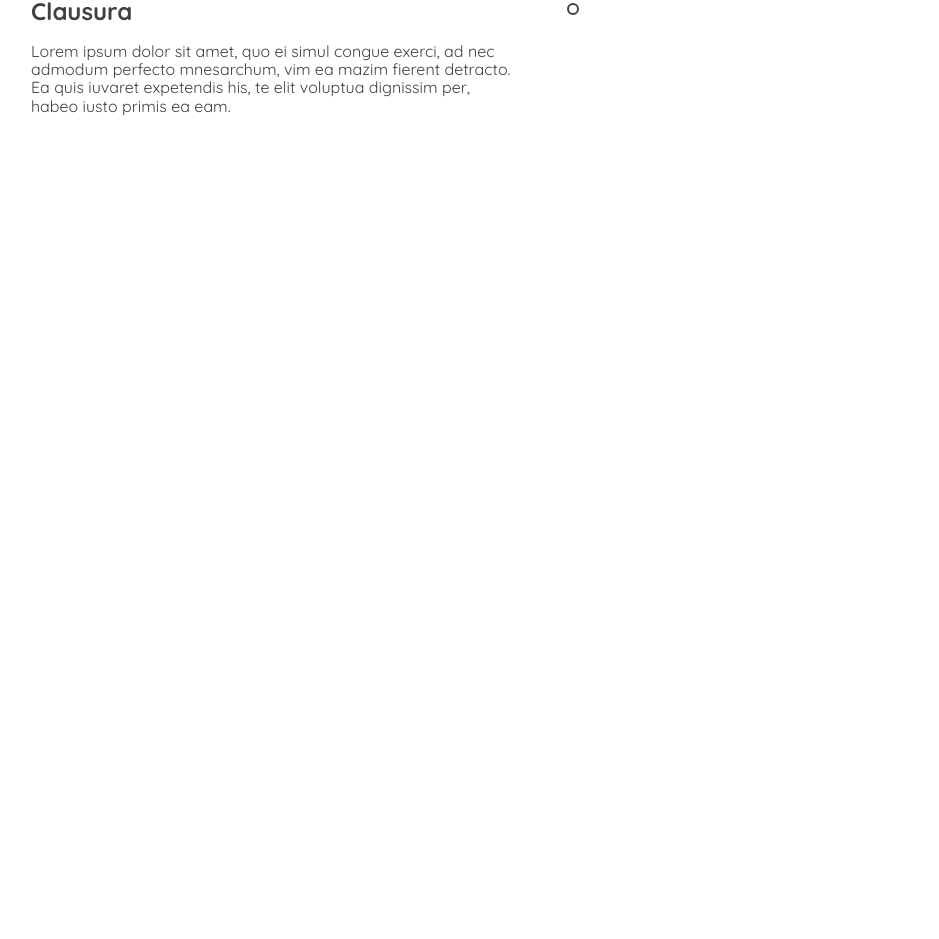
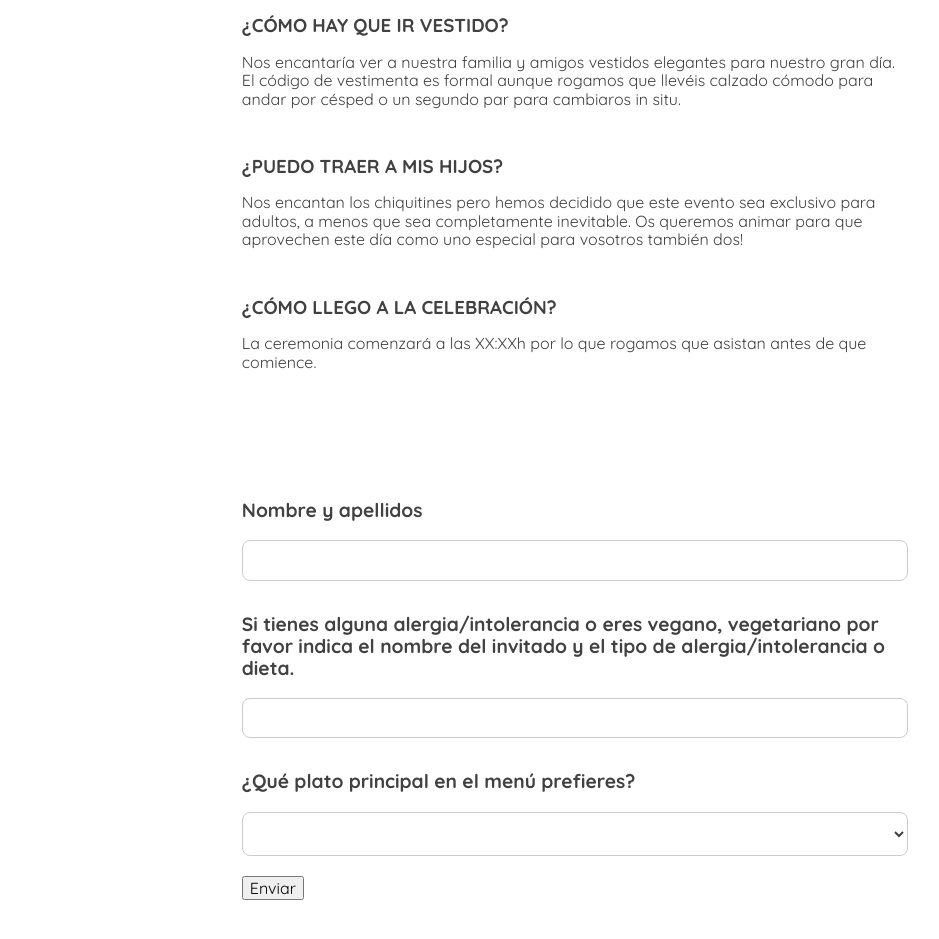
Before and after one commit to danigonlinea/wedding.github.io, a Vue app: page / in a window 1280 px wide. Shown: the part 2461-3400 px from the top of the page, without its empty margins (65-1004 px from the left). Before the commit the page ends 2634 px from the top, so only its background shows below. Built offline with nearby package versions, Linux system fonts and the light colour scheme.

Commit message:
adding question and answers and starting form section

```diff
--- /dev/null
+++ b/src/components/invitation/weddingForm.vue
@@ -0,0 +1,60 @@
+<template>
+  <div class="wedding-form-container">
+    <form @submit.prevent="submitForm">
+      <div class="wedding-form-group">
+        <WeddingInput v-model="formData.fullName" label="Nombre y apellidos " />
+      </div>
+      <div class="wedding-form-group">
+        <WeddingInput
+          v-model="formData.alergicField"
+          label="Si tienes alguna alergia/intolerancia o eres vegano, vegetariano por favor indica el nombre del invitado y el tipo de alergia/intolerancia o dieta."
+        />
+      </div>
+
+      <div class="wedding-form-group">
+        <WeddingSelect
+          v-model="formData.mainPlateField"
+          :options="mainPlatesOptions"
+          label="¿Qué plato principal en el menú prefieres?"
+        />
+      </div>
+
+      <button type="submit">Enviar</button>
+    </form>
+  </div>
+</template>
+
+<script setup>
+import { ref } from 'vue'
+import WeddingInput from '../ui/weddingInput.vue'
+import WeddingSelect from '../ui/weddingSelect.vue'
+
+const formData = ref({
+  fullName: '',
+  alergicField: '',
+  mainPlateField: '',
+})
+
+const mainPlatesOptions = [
+  { label: 'Carne', value: 'carne' },
+  { label: 'Pescado', value: 'pescado' },
+]
+
+const submitForm = () => {
+  // Handle form submission logic here (e.g., send data to server)
+  console.log('Form submitted with data:', formData.value)
+}
+</script>
+
+<style lang="scss">
+.wedding-form-container {
+  display: flex;
+  align-items: center;
+  flex-direction: column;
+  padding: 4em 0;
+
+  form {
+    max-width: min(100%, 70ch);
+  }
+}
+</style>
--- /dev/null
+++ b/src/components/invitation/weddingInfo.vue
@@ -0,0 +1,66 @@
+<template>
+  <div class="wedding-qa-list-container">
+    <div class="wedding-qa">
+      <h3 class="wedding-q">¿Cómo hay que ir vestido?</h3>
+      <p class="wedding-a">
+        Nos encantaría ver a nuestra familia y amigos vestidos elegantes para
+        nuestro gran día. El código de vestimenta es formal aunque rogamos que
+        llevéis calzado cómodo para andar por césped o un segundo par para
+        cambiaros in situ.
+      </p>
+    </div>
+    <div class="wedding-qa">
+      <h3 class="wedding-q">¿Puedo traer a mis hijos?</h3>
+      <p class="wedding-a">
+        Nos encantan los chiquitines pero hemos decidido que este evento sea
+        exclusivo para adultos, a menos que sea completamente inevitable. Os
+        queremos animar para que aprovechen este día como uno especial para
+        vosotros también dos!
+      </p>
+    </div>
+    <div class="wedding-qa">
+      <h3 class="wedding-q">¿Cómo llego a la celebración?</h3>
+      <p class="wedding-a">
+        La ceremonia comenzará a las XX:XXh por lo que rogamos que asistan antes
+        de que comience.
+      </p>
+    </div>
+  </div>
+</template>
+
+<script setup></script>
+
+<style lang="scss">
+.wedding-qa-list-container {
+  display: flex;
+  gap: 3em;
+  align-items: center;
+  flex-direction: column;
+  padding: 4em 0;
+
+  .wedding-qa {
+    display: flex;
+    max-width: min(100%, 70ch);
+    gap: 1em;
+    flex-direction: column;
+    .wedding-q {
+      font-weight: bold;
+      text-transform: uppercase;
+    }
+  }
+}
+
+/* Tablet and smaller screens */
+@media screen and (max-width: 768px) {
+  .wedding-qa-list-container {
+    padding: 4em 3em;
+  }
+}
+
+/* Mobile screens */
+@media screen and (max-width: 480px) {
+  .wedding-qa-list-container {
+    padding: 4em 2em;
+  }
+}
+</style>
--- a/src/components/invitation/weddingMain.vue
+++ b/src/components/invitation/weddingMain.vue
@@ -32,12 +32,16 @@
 
   <WeddingPlace></WeddingPlace>
   <WeddingSchedule></WeddingSchedule>
+  <WeddingInfo></WeddingInfo>
+  <WeddingForm></WeddingForm>
 </template>
 
 <script setup>
 import { ref } from 'vue'
 import WeddingSchedule from './weddingSchedule.vue'
 import WeddingPlace from './weddingPlace.vue'
+import WeddingInfo from './weddingInfo.vue'
+import WeddingForm from './weddingForm.vue'
 const daysLeftToWedding = ref(daysUntil('2024-10-12'))
 
 function daysUntil(targetDate) {
--- a/src/components/invitation/weddingSchedule.vue
+++ b/src/components/invitation/weddingSchedule.vue
@@ -63,7 +63,7 @@
           </p>
         </div>
       </div>
-      <div class="container right">
+      <!-- <div class="container right">
         <div class="content">
           <h2>Recena</h2>
           <p>
@@ -73,15 +73,13 @@
             primis ea eam.
           </p>
         </div>
-      </div>
-      <div class="container left">
+      </div> -->
+      <div class="container right">
         <div class="content">
           <h2>Clausura</h2>
           <p>
             Lorem ipsum dolor sit amet, quo ei simul congue exerci, ad nec
-            admodum perfecto mnesarchum, vim ea mazim fierent detracto. Ea quis
-            iuvaret expetendis his, te elit voluptua dignissim per, habeo iusto
-            primis ea eam.
+            admodum perfecto mnesarchum, vim ea mazim fierent detracto.
           </p>
         </div>
       </div>
@@ -105,8 +103,8 @@ const timelineHeight = ref(0)
 watch(
   () => y.value,
   (newValue, oldValue) => {
-    if (newValue > 800 && newValue < 4200) {
-      timelineHeight.value = `${newValue - 800}px`
+    if (newValue > 900 && newValue < 2100) {
+      timelineHeight.value = `${newValue - 900}px`
       console.log(timelineHeight.value)
     }
   },
--- /dev/null
+++ b/src/components/ui/weddingInput.vue
@@ -0,0 +1,50 @@
+<template>
+  <div class="wedding-input">
+    <label :for="inputId">{{ label }}</label>
+    <input
+      :id="inputId"
+      v-model="inputValue"
+      :placeholder="placeholder"
+      :type="type"
+      class="wedding-input-field"
+    />
+  </div>
+</template>
+
+<script setup>
+import { ref, watch } from 'vue'
+
+const props = defineProps(['label', 'value', 'placeholder', 'type'])
+
+const inputId = `custom-input-${Math.floor(Math.random() * 1000000)}`
+const inputValue = ref(props.value)
+
+watch(inputValue, (newValue) => {
+  // Emit the input value when it changes
+  emit('update:value', newValue)
+})
+</script>
+
+<style scoped>
+.wedding-input {
+  display: flex;
+  flex-direction: column;
+  margin-bottom: 2em;
+}
+
+label {
+  margin-bottom: 1em;
+  font-size: 1.2em;
+  font-weight: bold;
+}
+
+.wedding-input-field {
+  padding: 10px;
+  border: 1px solid #ccc;
+  border-radius: 8px;
+  font-size: 1em;
+  outline: none;
+  background-color: white;
+  color: var(--text-color-primary);
+}
+</style>
--- /dev/null
+++ b/src/components/ui/weddingSelect.vue
@@ -0,0 +1,55 @@
+<template>
+  <div class="wedding-select-input">
+    <label :for="selectInputId">{{ label }}</label>
+    <select :id="selectInputId" v-model="selectedOption" class="styled-select">
+      <option
+        v-for="(option, index) in options"
+        :key="index"
+        :value="option.value"
+      >
+        {{ option.label }}
+      </option>
+    </select>
+  </div>
+</template>
+
+<script setup>
+import { ref, watchEffect } from 'vue'
+
+const selectInputId = `custom-input-${Math.floor(Math.random() * 1000000)}`
+const props = defineProps(['label', 'options'])
+const selectedOption = ref('')
+
+const emit = defineEmits(['update:modelValue'])
+
+emit('update:modelValue', selectedOption.value) // Initialize v-model
+
+watchEffect(() => {
+  emit('update:modelValue', selectedOption.value)
+})
+</script>
+
+<style scoped>
+.wedding-select-input {
+  margin-bottom: 20px;
+}
+
+label {
+  display: block;
+
+  margin-bottom: 1em;
+  font-size: 1.2em;
+  font-weight: bold;
+}
+
+.styled-select {
+  width: 100%;
+  padding: 10px;
+  border: 1px solid #ccc;
+  border-radius: 8px;
+  font-size: 16px;
+  outline: none;
+  background-color: #fff;
+  color: var(--text-color-primary);
+}
+</style>
```
